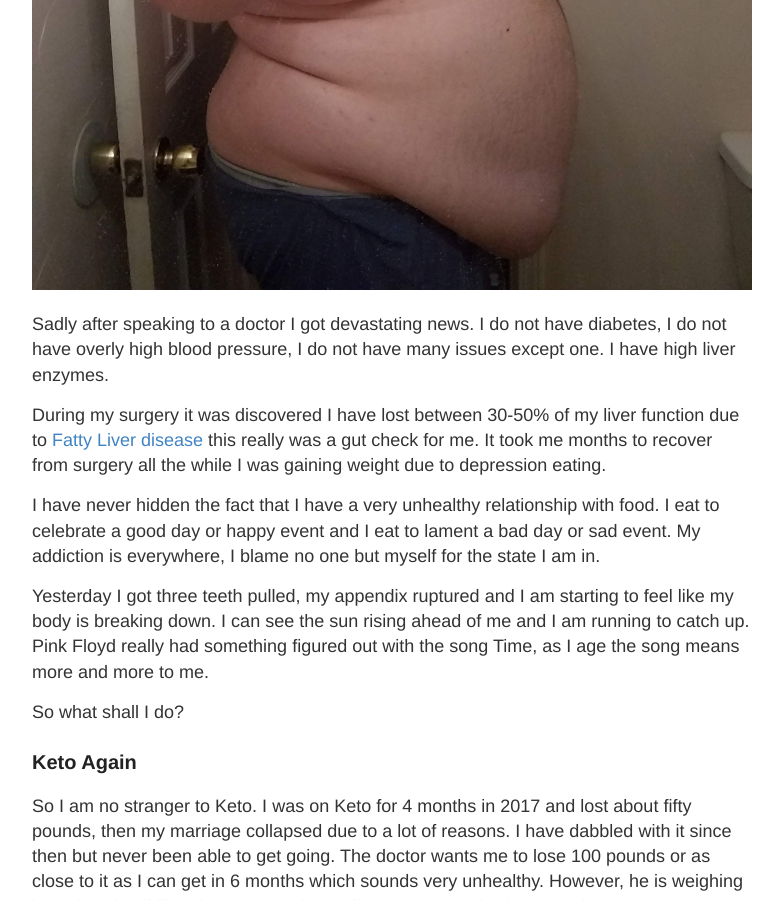
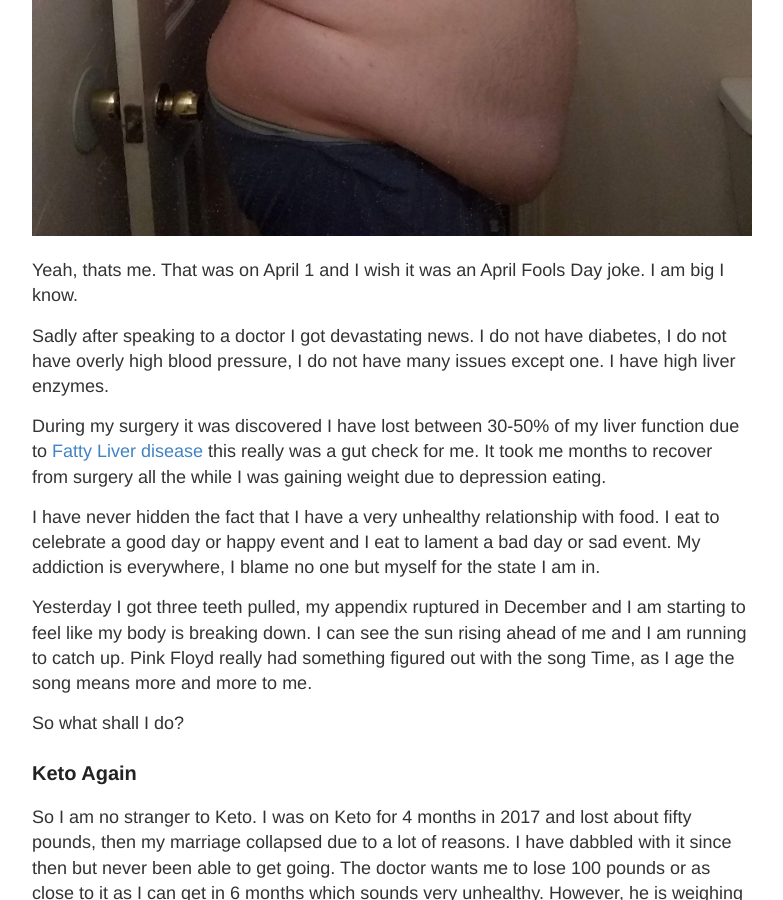
Before and after one commit to mandatoryhashtags/thefatguyjourney-com, a Jekyll site: the page built from _posts/2019-4-24-The-First-Entry.md, in a window 1280 px wide and 900 px high, scrolled down 1288 px. Shown: the whole window, without its empty margins (248-1031 px from the left). Built offline with Jekyll 4.4.1, drawn with Linux system fonts in a browser that asks for light colours; some of the changed text lies outside the part shown.

Commit message:
4-23-2019 post updates

```diff
--- a/_posts/2019-4-24-The-First-Entry.md
+++ b/_posts/2019-4-24-The-First-Entry.md
@@ -17,13 +15,15 @@ I will also record what I am doing. This is no holds barred, I am even including
 
 ![What I look like now]({{ site.baseurl }}/images/progress/20190401-side.jpg)
 
+Yeah, thats me. That was on April 1 and I wish it was an April Fools Day joke. I am big I know.
+
 Sadly after speaking to a doctor I got devastating news. I do not have diabetes, I do not have overly high blood pressure, I do not have many issues except one. I have high liver enzymes.
 
 During my surgery it was discovered I have lost between 30-50% of my liver function due to [Fatty Liver disease](https://en.wikipedia.org/wiki/Fatty_liver_disease) this really was a gut check for me. It took me months to recover from surgery all the while I was gaining weight due to depression eating.
 
 I have never hidden the fact that I have a very unhealthy relationship with food. I eat to celebrate a good day or happy event and I eat to lament a bad day or sad event. My addiction is everywhere, I blame no one but myself for the state I am in.
 
-Yesterday I got three teeth pulled, my appendix ruptured and I am starting to feel like my body is breaking down. I can see the sun rising ahead of me and I am running to catch up. Pink Floyd really had something figured out with the song Time, as I age the song means more and more to me.
+Yesterday I got three teeth pulled, my appendix ruptured in December and I am starting to feel like my body is breaking down. I can see the sun rising ahead of me and I am running to catch up. Pink Floyd really had something figured out with the song Time, as I age the song means more and more to me.
 
 So what shall I do?
 
@@ -60,6 +60,7 @@ Its April 23rd your 395ish pounds. You just had three teeth pulled, setup your m
 Those my friend are ten of the reasons you are forcing yourself to lose weight. Don't let me down, I am counting on you to come through for me, I need to you stick with this. No matter how bad you want to quit, no matter how hard it is, how tired you are from the diet you do not want to be back here again. You are going to die. Let's do this.
 
 Sincerely,
+
 You
 
 
```
Also changed, not shown: other parts of _posts/2019-4-24-The-First-Entry.md (+0 -2 lines), about.md (+2 -0 lines).
